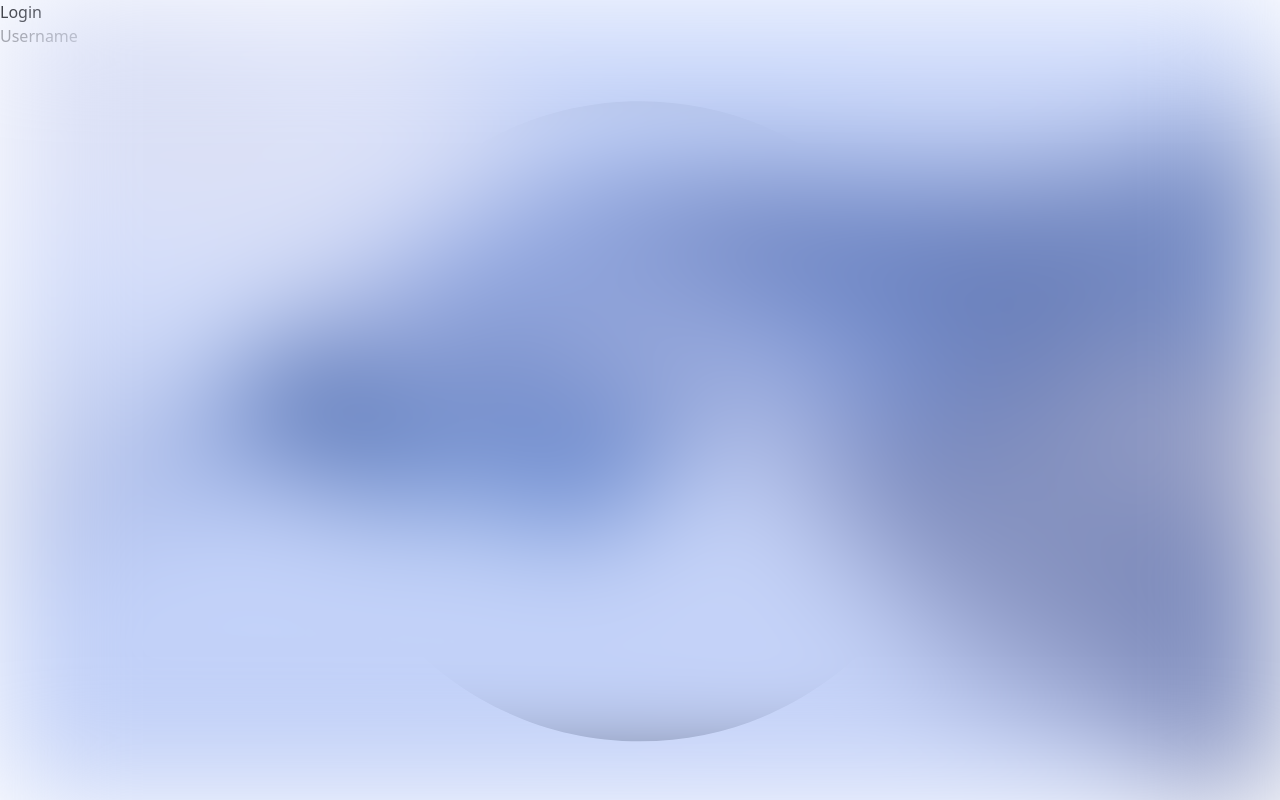
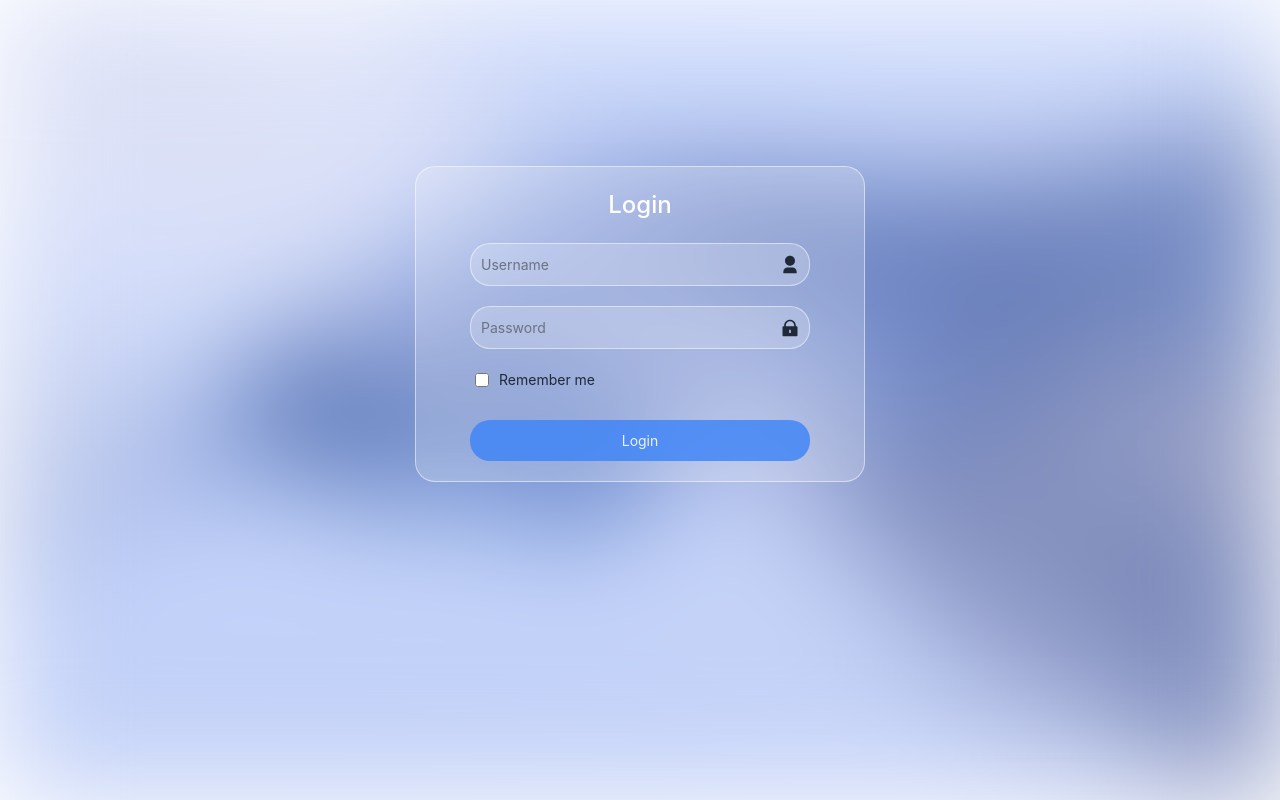
Before and after one commit to usershokhrukh/APstore, a Next.js app: page /login in a window 1280 px wide. Shown: the top 800 px of the page. Built offline with nearby package versions, Linux system fonts and the light colour scheme; a web font is replaced by a local one.

Commit message:
features/login login design fully

```diff
--- a/src/app/globals.css
+++ b/src/app/globals.css
@@ -1,5 +1,10 @@
 @import "tailwindcss";
 @import "../style/var.scss";
+*{
+  padding: 0;
+  margin: 0;
+  box-sizing: border-box;
+}
 
 /* inter-300 - latin */
 @font-face {
--- a/src/app/login/login.modules.scss
+++ b/src/app/login/login.modules.scss
@@ -1,13 +1,125 @@
 @use "../../style/mixin.scss" as *;
 
 .login {
+  @include display();
   position: relative;
+  width: 100%;
+  height: 100vh;
+  align-items: start;
+  padding: 13% 10px 0px 10px;
+
+  &__bg {
+    filter: blur(60px);
+  }
   &__fix-span {
     position: fixed;
     top: 0px;
     left: 0px;
     width: 100%;
     height: 100vh;
-    filter: blur(60px);
+    z-index: 0;
+  }
+
+  &__form {
+    @include display();
+    @include inter();
+    flex-direction: column;
+    align-items: center;
+    gap: 20px;
+    // position: relative;
+    z-index: 1;
+    width: 100%;
+    max-width: 450px;
+    border: 1px solid rgb(from var(--app-white) r g b / 0.5);
+    border-radius: 20px;
+    padding: 20px;
+    background-color: rgb(from var(--app-white) r g b / 0.2);
+  }
+
+
+  &__title {
+    font-size: 24px;
+    font-weight: 500;
+    color: var(--app-white)
+  }
+
+  svg {
+    max-width: 40px;
+  }
+
+  &__form-box {
+    @include display();
+    position: relative;
+    width: 100%;
+    max-width: 340px;
+  }
+
+  &__inputs {
+    width: 100%;
+    font-size: 14px;
+    padding: 10px 35px 10px 10px;
+    border-radius: 20px;
+    flex-grow: 1;
+    width: 100%;
+    outline: none;
+    border: 1px solid rgb(from var(--app-white) r g b / 0.5);
+    background-color: rgb(from var(--app-white) r g b / 0.2);
+
+    &::placeholder {
+      color: var(--text-muted)
+    }
+    color: var(--text-main)
+  }
+
+  &__label {
+    position: absolute;
+    right: 10px;
+    width: 20px;
+    height: 20px;
+    color: var(--text-main)
+  }
+
+  &__box {
+    @include display();
+    max-width: 330px;
+    width: 100%;
+    justify-content: start;
+    gap: 10px;
+  }
+
+  &__check {
+    outline: none;
+    width: 14px;
+    height: 14px;
+  }
+
+  &__subtext {
+    font-size: 14px;
+    color: var(--text-main)
+  }
+
+  &__submit {
+    width: 100%;
+    background-color: red;
+    max-width: 340px;
+    padding: 10px;
+    margin-top: 10px;
+    border-radius: 20px;
+    font-size: 14px;
+    color: var(--app-white);
+    background-color: var(--app-blue);
+    opacity: 0.8;
+    outline: none;
+    cursor: pointer;
+
+    &:active {
+      opacity: 1;
+    }
+
+    @media (hover:hover) {
+     &:hover{
+      opacity: 1;
+     }
+    }
   }
 }
--- a/src/app/login/page.jsx
+++ b/src/app/login/page.jsx
@@ -1,3 +1,5 @@
+"use client"
+
 import React from "react";
 import "./login.modules.scss";
 import Image from "next/image";
@@ -10,6 +12,7 @@ const Login = () => {
           src={"/images/login/background-login.jpg"}
           className="login__bg"
           fill
+          alt="Failed image"
         />
       </span>
 
@@ -35,7 +38,7 @@ const Login = () => {
         </div>
         <div className="login__form-box">
           <input
-            type="text"
+            type="password"
             id="password"
             name="password"
             placeholder="Password"
@@ -49,7 +52,7 @@ const Login = () => {
           <input type="checkbox" className="login__check" />
           <p className="login__subtext">Remember me</p>
         </div>
-        <button>Login</button>
+        <button className="login__submit">Login</button>
       </form>
     </div>
   );
```
